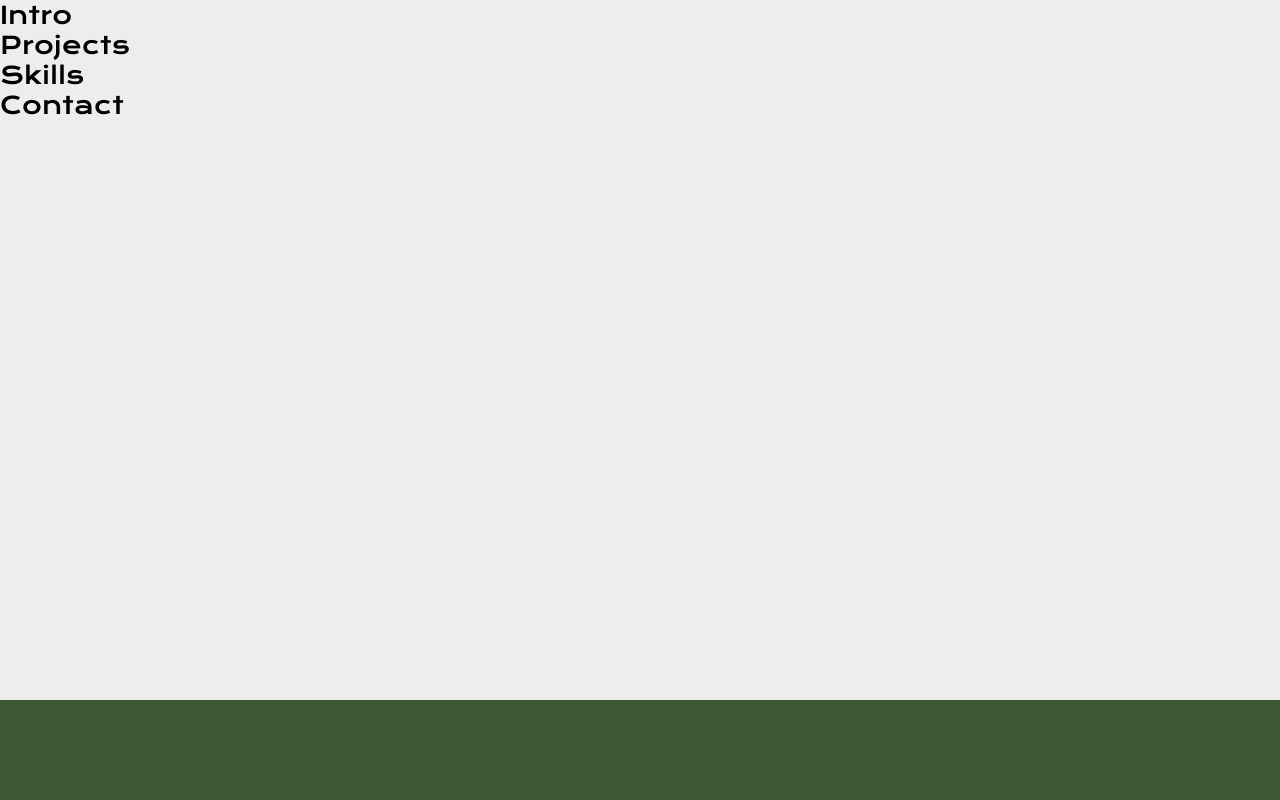
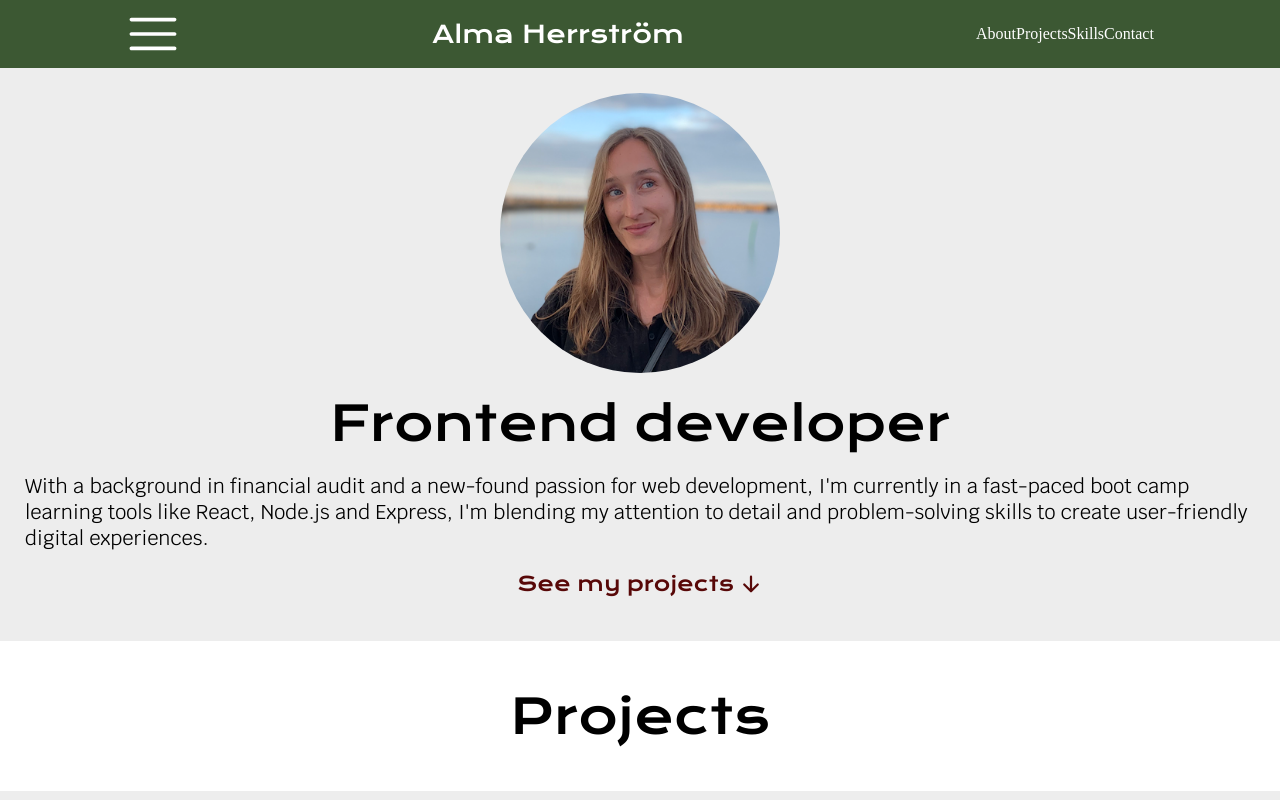
Before and after one commit to almaherris/alma-portfolio, a React (Vite) app: page / in a window 1280 px wide. Shown: the top 800 px of the page. Built offline with nearby package versions, Linux system fonts and the light colour scheme.

Commit message:
Work on Intro and Navbar components

```diff
--- a/src/App.css
+++ b/src/App.css
@@ -8,8 +8,16 @@
   --p-font: "Krub", sans-serif;
 }
 
-body {
+.intro,
+.skills,
+.contact {
+  padding: 25px;
   background-color: var(--color-1);
+}
+
+.projects {
+  padding: 25px;
+  background-color: white;
 }
 
 * {
@@ -34,3 +42,9 @@ p {
 .app-container {
   max-width: 1280px;
 }
+
+.title {
+  text-align: center;
+  font-size: 48px;
+  margin: 20px 0;
+}
--- a/src/App.jsx
+++ b/src/App.jsx
@@ -1,3 +1,4 @@
+import { NavBar } from "./components/sections/NavBar"
 import { Intro } from "./components/sections/Intro"
 import { Projects } from "./components/sections/Projects"
 import { Skills } from "./components/sections/Skills"
@@ -8,6 +9,7 @@ import "./App.css"
 export const App = () => {
   return (
     <>
+      <NavBar />
       <div className="app-container">
         <Intro />
         <Projects />
--- a/src/components/sections/Banner.css
+++ b/src/components/sections/Banner.css
@@ -3,7 +3,7 @@
   display: flex;
   justify-content: center;
   align-items: center;
-  position: absolute;
+  position: relative;
   bottom: 0;
   overflow: hidden;
   background-color: var(--color-2);
--- a/src/components/sections/Contact.jsx
+++ b/src/components/sections/Contact.jsx
@@ -1,7 +1,7 @@
 export const Contact = () => {
   return (
     <div className="contact">
-      <h2>Contact</h2>
+      <h2 className="title">Contact</h2>
     </div>
   )
 }
--- /dev/null
+++ b/src/components/sections/Intro.css
@@ -0,0 +1,30 @@
+.mobile-profpic {
+  display: flex;
+  justify-content: center;
+}
+
+.mobile-profpic img {
+  height: 280px;
+  width: 280px;
+  border-radius: 50%;
+}
+
+.intro-link {
+  margin: 20px 0;
+  display: flex;
+  justify-content: center;
+  align-items: center;
+  font-family: var(--title-font);
+  color: var(--color-3);
+  font-size: 20px;
+  cursor: pointer;
+}
+
+.intro-icon {
+  margin-left: 5px;
+  font-size: 24px;
+}
+
+.intro-text {
+  font-size: 20px;
+}
--- a/src/components/sections/Intro.jsx
+++ b/src/components/sections/Intro.jsx
@@ -1,7 +1,31 @@
+import { IoArrowDown } from "react-icons/io5"
+import "./Intro.css"
+
 export const Intro = () => {
-    return (
-      <div className="intro">
-        <h2>Intro</h2>
+  const scrollToProjectSection = () => {
+    const projectSection = document.getElementById("projects")
+    projectSection.scrollIntoView({ behavior: "smooth" })
+  }
+
+  return (
+    <div className="intro">
+      <div className="mobile-profpic">
+        <img
+          src="/profilepic-S.png"
+          alt="profile picture of alma"
+        />
       </div>
-    )
-  }
+      <h2 className="title">Frontend developer</h2>
+      <p className="intro-text">
+        With a background in financial audit and a new-found passion for web
+        development, I&apos;m currently in a fast-paced boot camp learning tools
+        like React, Node.js and Express, I&apos;m blending my attention to
+        detail and problem-solving skills to create user-friendly digital
+        experiences.
+      </p>
+      <a className="intro-link" onClick={scrollToProjectSection}>
+        See my projects <IoArrowDown className="intro-icon" />
+      </a>
+    </div>
+  )
+}
--- /dev/null
+++ b/src/components/sections/NavBar.css
@@ -0,0 +1,28 @@
+.navbar {
+  height: 68px;
+  background-color: var(--color-2);
+  color: white;
+  display: flex;
+  align-items: center;
+  justify-content: space-around;
+}
+
+.hamburger-icon {
+  font-size: 54px;
+  cursor: pointer;
+}
+
+.navbar-title {
+  font-family: var(--title-font);
+  font-size: 24px;
+}
+
+.menu {
+  display: flex;
+  list-style-type: none;
+}
+
+.menu.active {
+  display: none;
+  flex-direction: column;
+}
--- a/src/components/sections/NavBar.jsx
+++ b/src/components/sections/NavBar.jsx
@@ -1,7 +1,32 @@
+import { useState } from "react"
+import { RxHamburgerMenu } from "react-icons/rx"
+import "./NavBar.css"
+
 export const NavBar = () => {
+  const [isOpen, setIsOpen] = useState(false)
+
+  const toggleMenu = () => {
+    setIsOpen(!isOpen)
+  }
+
   return (
-    <div className="navbar">
-      <p>Navbar</p>
-    </div>
+    <nav className="navbar">
+      <RxHamburgerMenu className="hamburger-icon" onClick={toggleMenu} />
+      <p className="navbar-title">Alma Herrström</p>
+      <ul className={isOpen ? "menu active" : "menu"}>
+        <li>
+          <a href="#">About</a>
+        </li>
+        <li>
+          <a href="#">Projects</a>
+        </li>
+        <li>
+          <a href="#">Skills</a>
+        </li>
+        <li>
+          <a href="#">Contact</a>
+        </li>
+      </ul>
+    </nav>
   )
 }
--- a/src/components/sections/Projects.jsx
+++ b/src/components/sections/Projects.jsx
@@ -1,7 +1,7 @@
 export const Projects = () => {
-    return (
-      <div className="projects">
-        <h2>Projects</h2>
-      </div>
-    )
-  }
+  return (
+    <div className="projects" id="projects">
+      <h2 className="title">Projects</h2>
+    </div>
+  )
+}
--- a/src/components/sections/Skills.jsx
+++ b/src/components/sections/Skills.jsx
@@ -1,7 +1,7 @@
 export const Skills = () => {
   return (
     <div className="skills">
-      <h2>Skills</h2>
+      <h2 className="title">Skills</h2>
     </div>
   )
 }
```
